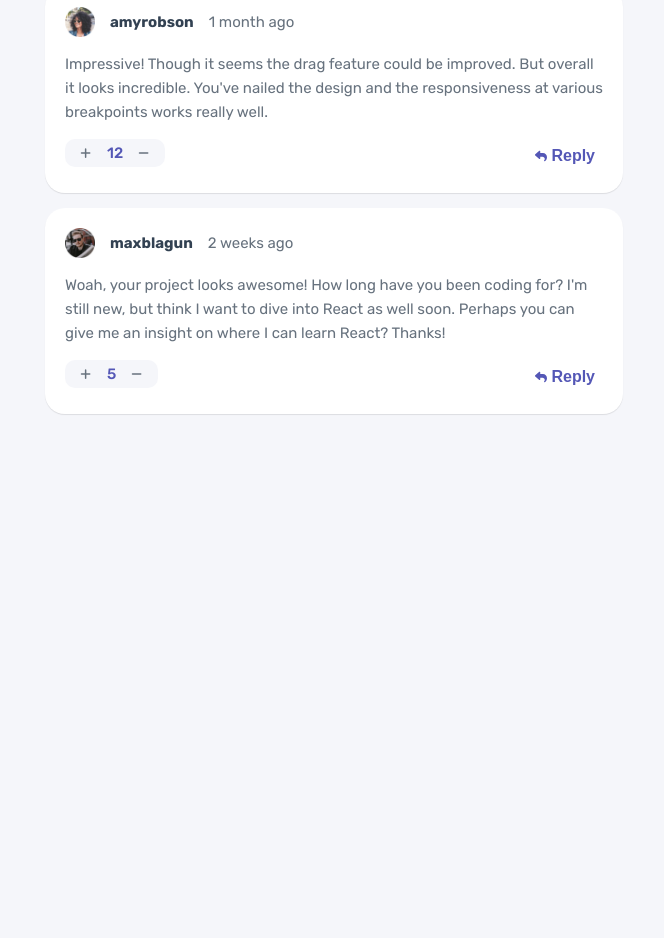
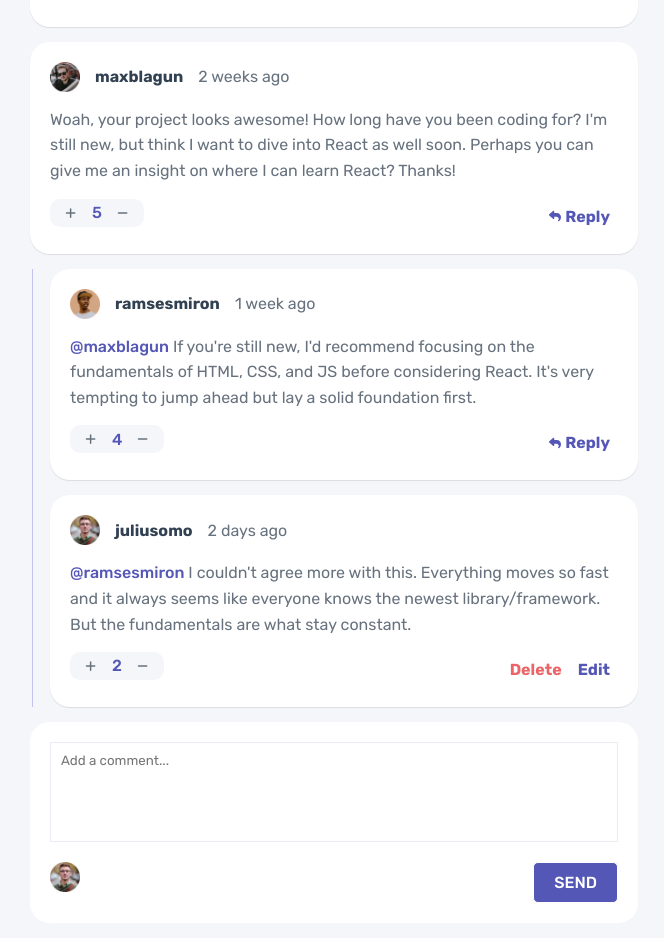
Before and after one commit to lloydjohnlandeza/interactive-comments-section, a Vue app: page / in a window 1280 px wide. Shown: the part 200-1138 px from the top of the page, without its empty margins (2-666 px from the left). Before the commit the page ends 800 px from the top, so only its background shows below. Built offline with nearby package versions, Linux system fonts and the light colour scheme.

Commit message:
add comment,updvote,downvote

```diff
--- a/data.json
+++ b/data.json
@@ -1,8 +1,8 @@
 {
   "currentUser": {
     "image": {
-      "png": "images/avatars/image-juliusomo.png",
-      "webp": "images/avatars/image-juliusomo.webp"
+      "png": "/src/images/avatars/image-juliusomo.png",
+      "webp": "/src/images/avatars/image-juliusomo.webp"
     },
     "username": "juliusomo"
   },
@@ -14,8 +14,8 @@
       "score": 12,
       "user": {
         "image": {
-          "png": "images/avatars/image-amyrobson.png",
-          "webp": "images/avatars/image-amyrobson.webp"
+          "png": "/src/images/avatars/image-amyrobson.png",
+          "webp": "/src/images/avatars/image-amyrobson.webp"
         },
         "username": "amyrobson"
       },
@@ -28,8 +28,8 @@
       "score": 5,
       "user": {
         "image": {
-          "png": "images/avatars/image-maxblagun.png",
-          "webp": "images/avatars/image-maxblagun.webp"
+          "png": "/src/images/avatars/image-maxblagun.png",
+          "webp": "/src/images/avatars/image-maxblagun.webp"
         },
         "username": "maxblagun"
       },
@@ -42,8 +42,8 @@
           "replyingTo": "maxblagun",
           "user": {
             "image": {
-              "png": "images/avatars/image-ramsesmiron.png",
-              "webp": "images/avatars/image-ramsesmiron.webp"
+              "png": "/src/images/avatars/image-ramsesmiron.png",
+              "webp": "/src/images/avatars/image-ramsesmiron.webp"
             },
             "username": "ramsesmiron"
           }
@@ -56,8 +56,8 @@
           "replyingTo": "ramsesmiron",
           "user": {
             "image": {
-              "png": "images/avatars/image-juliusomo.png",
-              "webp": "images/avatars/image-juliusomo.webp"
+              "png": "/src/images/avatars/image-juliusomo.png",
+              "webp": "/src/images/avatars/image-juliusomo.webp"
             },
             "username": "juliusomo"
           }
--- a/package.json
+++ b/package.json
@@ -12,11 +12,13 @@
     "format": "prettier --write src/"
   },
   "dependencies": {
+    "uuid": "^9.0.0",
     "vue": "^3.2.47"
   },
   "devDependencies": {
     "@rushstack/eslint-patch": "^1.2.0",
     "@types/node": "^18.14.2",
+    "@types/uuid": "^9.0.0",
     "@vitejs/plugin-vue": "^4.0.0",
     "@vue/eslint-config-prettier": "^7.1.0",
     "@vue/eslint-config-typescript": "^11.0.2",
--- a/src/App.vue
+++ b/src/App.vue
@@ -1,27 +1,57 @@
 <script setup lang="ts">
-  import { computed } from 'vue'
   import AppComment from '@/components/AppComment.vue'
+  import AppAddComment from '@/components/AppAddComment.vue'
   import data from '../data.json'
+  import { reactive } from 'vue'
+  import type { IComment } from './types/types';
 
-  const comments = computed(() => {
-    const comments = []
-    for (let index = 0; index < data.comments.length; index++) {
-      const element = data.comments[index];
-      const png = new URL(element.user.image.png, import.meta.url)
-      const webp = new URL(element.user.image.webp, import.meta.url)
-      comments.push({
-        ...element,
-        user: {
-          ...element.user,
-          image: {
-            png: png.toString(),
-            webp: webp.toString()
-          }
-        }
-      })
+  const comments = reactive<Array<IComment>>(data.comments)
+
+  const findObjectByIndices = (data: Array<IComment>, indices: Array<number>): IComment | null => {
+    const index = indices.shift() as number;
+    const obj = data[index];
+    if (!obj) {
+      return null;
     }
-    return comments
-  })
+    if (indices.length === 0) {
+      return obj;
+    }
+    return findObjectByIndices(obj.replies || [], indices);
+  };
+
+  const handleUpvote = (ids: Array<number>) => {
+    const comment = findObjectByIndices(comments, ids)
+    if (!comment) return
+    const change = comment.downVoted ? 2 : 1
+    if (comment.upVoted) {
+      comment.score = comment.score - change
+      comment.upVoted = false
+    } else {
+      comment.score = comment.score + change
+      comment.upVoted = true
+      comment.downVoted = false
+    }
+  }
+
+  const handleDownVote = (ids: Array<number>) => {
+    const comment = findObjectByIndices(comments, ids)
+    if (!comment) return
+    const change = comment.upVoted ? 2 : 1
+    if (comment.downVoted) {
+      comment.score = comment.score + change
+      comment.downVoted = false
+    } else {
+      comment.score = comment.score - change
+      comment.downVoted = true
+      comment.upVoted = false
+    }
+  }
+  const newComment = (comment: IComment) => {
+    comments.push(comment)
+  }
+  const test = (e) => {
+    console.log(e)
+  }
 </script>
 
 <template>
@@ -29,7 +59,16 @@
     <app-comment
       v-for="(item, index) in comments" :key="index"
       v-bind="item"
+      :index="index"
+      :currentUser="data.currentUser"
+      @replied="test"
+      @upVote="handleUpvote"
+      @downVote="handleDownVote"
     ></app-comment>
+    <app-add-comment
+      :currentUser="data.currentUser"
+      @send="newComment"
+    />
   </main>
 </template>
 
--- a/src/assets/base.css
+++ b/src/assets/base.css
@@ -53,7 +53,7 @@ body {
   line-height: 1.6;
   font-family: 'Rubik', Inter, -apple-system, BlinkMacSystemFont, 'Segoe UI', Roboto, Oxygen, Ubuntu,
     Cantarell, 'Fira Sans', 'Droid Sans', 'Helvetica Neue', sans-serif;
-  font-size: 15px;
+  font-size: 16px;
   text-rendering: optimizeLegibility;
   -webkit-font-smoothing: antialiased;
   -moz-osx-font-smoothing: grayscale;
@@ -61,6 +61,7 @@ body {
 
 button {
   background-color: transparent;
+  font-family: 'Rubik';
   border: none;
   padding: 0;
   font-size: 16px;
@@ -74,3 +75,10 @@ button {
 button > svg {
   transition: all .3s ease;
 }
+
+.card {
+  background: var(--white);
+  border-radius: 20px;
+  padding: 20px;
+  margin: 15px auto;
+}
--- /dev/null
+++ b/src/components/AppAddComment.vue
@@ -0,0 +1,96 @@
+<script setup lang="ts">
+  import { computed, ref } from 'vue'
+  import type { PropType } from 'vue';
+  import type { IComment, IUser } from '@/types/types';
+  import { v4 as uuidv4 } from 'uuid';
+
+  type BtnLabel = 'Reply' | 'Send' | 'Update'
+  const props = defineProps({
+    currentUser: {
+      type: Object as PropType<IUser>,
+      required: true
+    },
+    buttonLabel: {
+      type: String as PropType<BtnLabel>,
+      default: 'Send'
+    },
+    showImage: {
+      type: Boolean,
+      default: true
+    }
+  })
+  const emit = defineEmits<{
+    (event: 'send', value: IComment): void;
+  }>();
+
+  const img = computed(() => {
+    return new URL(props.currentUser.image.webp, import.meta.url).toString()
+  })
+
+  const comment = ref('')
+
+  const handleSubmit = () => {
+    const commentObject: IComment = {
+      id: uuidv4(),
+      content: comment.value,
+      createdAt: 'Just Now',
+      score: 1,
+      user: props.currentUser,
+      upVoted: true
+    }
+    emit('send', commentObject)
+    comment.value = ''
+  }
+</script>
+
+<template>
+  <div class="card">
+    <textarea v-model="comment" name="comment" placeholder="Add a comment..."></textarea>
+    <img :src="img" />
+    <button @click="handleSubmit">{{buttonLabel}}</button>
+  </div>
+</template>
+
+<style lang="scss" scoped>
+  .card {
+    display: grid;
+    gap: 20px;
+    textarea {
+      grid-column: 1/4;
+      width: 100%;
+      padding: 10px;
+      height: 100px;
+      resize: none;
+      border: solid 1px var(--light-gray);
+      outline: none !important;
+      transition: all .3s ease;
+      &:focus {
+        border: solid 1px var(--grayish-blue);
+      }
+      &::placeholder {
+        font-family: 'Rubik';
+      }
+    }
+    > img {
+      max-width: 30px;
+      height: auto;
+      grid-column: 1;
+    }
+    > button {
+      grid-column: 3;
+      margin-left: auto;
+      font-weight: 500;
+      background-color: var(--moderate-blue);
+      border: solid 1px var(--white);
+      padding: 10px 20px;
+      border-radius: 5px;
+      color: var(--white);
+      text-transform: uppercase;
+      &:hover {
+        background-color: var(--white);
+        border: solid 1px var(--moderate-blue);
+        color: var(--moderate-blue);
+      }
+    }
+  }
+</style>
--- a/src/components/AppComment.vue
+++ b/src/components/AppComment.vue
@@ -1,39 +1,24 @@
 <script setup lang="ts">
+  import { computed, ref } from 'vue'
   import type { PropType } from 'vue'
-  // import AppBox from './AppBox.vue'
-  // import AppCheckbox from './AppCheckbox.vue';
-  // import { useFormStore, type IAmount } from '@/stores/form'
-  // import { storeToRefs } from 'pinia';
   import IconPlus from './icons/IconPlus.vue'
   import IconMinus from './icons/IconMinus.vue'
   import IconReply from './icons/IconReply.vue'
+  import type { IUser, IComment } from '@/types/types'
+  import AppAddComment from './AppAddComment.vue'
 
-  interface IUser {
-    username: string,
-    image: {
-      png: string,
-      webp: string
-    }
-  }
-
-  interface IComments {
-    id: string | number
-    parentId?: string
-    content: string
-    createdAt: string,
-    score: number,
-    user: IUser
-    replies?: Array<IComments>
-  }
-
-  defineProps({
+  const props = defineProps({
     id: {
       type: [String, Number],
       required: true
     },
-    parentId: {
-      type: [String, Number],
-      required: false
+    currentUser: {
+      type: Object as PropType<IUser>,
+      required: true
+    },
+    index: {
+      type: Number,
+      required: true
     },
     content: {
       type: String,
@@ -52,46 +37,141 @@
       required: true
     },
     replies: {
-      type: Array as PropType<Array<IComments>>,
+      type: Array as PropType<Array<IComment>>,
       required: false
     },
+    replyingTo: {
+      type: String,
+      required: false
+    },
+    upVoted: {
+      type: Boolean,
+      required: false
+    },
+    downVoted: {
+      type: Boolean,
+      required: false
+    }
   })
+
+  const emit = defineEmits<{
+    (event: 'upVote', value: Array<number>): void;
+    (event: 'downVote', value: Array<number>): void;
+    (event: 'replied', value: { ids: Array<number> | number, reply: IComment }): void;
+
+  }>();
+
+  const isReplying = ref(false)
+
+  const img = computed(() => {
+    return new URL(props.user.image.webp, import.meta.url).toString()
+  })
+
+
+  const handleUpvote = (event: Array<number> | number) => {
+    let newIds = []
+    if (Array.isArray(event)) {
+      newIds = [props.index, ...event]
+    } else {
+      newIds.push(event)
+    }
+    emit('upVote', newIds)
+  }
+
+  const handleDownvote = (event: Array<number> | number) => {
+    let newIds = []
+    if (Array.isArray(event)) {
+      newIds = [props.index, ...event]
+    } else {
+      newIds.push(event)
+    }
+    emit('downVote', newIds)
+  }
+
+  const replySent = (event: { ids: Array<number> | number, reply: IComment }) => {
+    let newIds = []
+    if (Array.isArray(event.ids)) {
+      newIds = [props.index, ...event.ids]
+    } else {
+      newIds.push(event.ids)
+    }
+    emit('replied', { ids: newIds, reply: event.reply })
+  }
 </script>
 
 <template>
-  <div class="comment">
+  <div class="comment-container">
+    <div class="comment card">
       <div class="header">
-      <img :src="user.image.webp" />
+        <img :src="img" />
         <span class="username">{{ user.username }}</span>
         <span class="date">{{ createdAt }}</span>
       </div>
       <div class="content">
-      {{ content }}
+       <span v-if="replyingTo"  >{{ `@${replyingTo}` }}</span> {{ content }}
       </div>
       <div class="score-container">
-      <button>
+        <button :class="{ 'up-voted' : upVoted}" @click="handleUpvote(index)">
           <IconPlus />
         </button>
         {{ score }}
-      <button>
+        <button :class="{ 'down-voted' : downVoted}" @click="handleDownvote(index)">
           <IconMinus />
         </button>
       </div>
-    <div class="reply-container">
-      <button>
+      <div v-if="user.username !== currentUser.username" class="button-container">
+        <button @click="isReplying = !isReplying">
           <IconReply />
           Reply
         </button>
+      </div>
+      <div v-else class="button-container">
+        <button class="btn-soft-red">
+          Delete
+        </button>
+        <button>
+          Edit
+        </button>
+      </div>
+    </div>
+    <app-add-comment
+      v-if="isReplying"
+      button-label="Reply"
+      :current-user="currentUser"
+      @send="replySent({ ids: index, reply: $event })"
+    />
+    <div v-if="replies && replies.length" class="comment-list">
+      <app-comment
+        v-for="(item, index) in replies" :key="index"
+        :index="index"
+        :currentUser="currentUser"
+        v-bind="item"
+        @replied="replySent"
+        @down-vote="handleDownvote"
+        @up-vote="handleUpvote"
+      />
     </div>
   </div>
 </template>
 
 <style lang="scss" scoped>
+  .comment-container {
+    position: relative;
+    .comment-list {
+      padding-left: 20px;
+      &:before {
+        content: '';
+        position: absolute;
+        top: 0;
+        left: 0;
+        margin-left: 2px;
+        height: 100%;
+        width: 1px;
+        background-color: var(--light-grayish-blue);
+      }
+    }
+  }
   .comment {
-    background: var(--white);
-    border-radius: 20px;
-    padding: 20px;
-    margin: 15px;
     box-shadow: 0px 1px 1px rgba(0, 0, 0, 0.1);
     display: grid;
     .header {
@@ -110,6 +190,10 @@
     .content {
       margin: 15px 0;
       grid-column: 1/3;
+      span {
+        font-weight: 500;
+        color: var(--moderate-blue);
+      }
     }
     .score-container {
       display: flex;
@@ -135,17 +219,33 @@
             fill: var(--dark-blue);
           }
         }
+        &.up-voted {
+          > svg {
+            fill: var(--soft-red);
           }
         }
-    .reply-container {
+        &.down-voted {
+          > svg {
+            fill: var(--pale-red);
+          }
+        }
+      }
+    }
+    .button-container {
+      display: flex;
       align-self: center;
       text-align: right;
       grid-column: 2;
       button {
+        &:first-child {
           margin-left: auto;
+        }
         font-weight: 700;
         color: var(--moderate-blue);
         fill: var(--moderate-blue);
+        &.btn-soft-red {
+          color: var(--soft-red);
+        }
         &:hover {
           background: var(--very-light-gray);
           color: var(--dark-blue);
--- /dev/null
+++ b/src/types/types.ts
@@ -0,0 +1,19 @@
+export interface IUser {
+  username: string
+  image: {
+    png: string
+    webp: string
+  }
+}
+
+export interface IComment {
+  id: string | number
+  content: string
+  createdAt: string
+  score: number
+  user: IUser
+  replyingTo?: string
+  replies?: Array<IComment>
+  upVoted?: boolean
+  downVoted?: boolean
+}
```
Also changed, not shown: 1 other file (tests, documents, lock files or other folders). Lines whose indentation alone changed are shown as unchanged.
